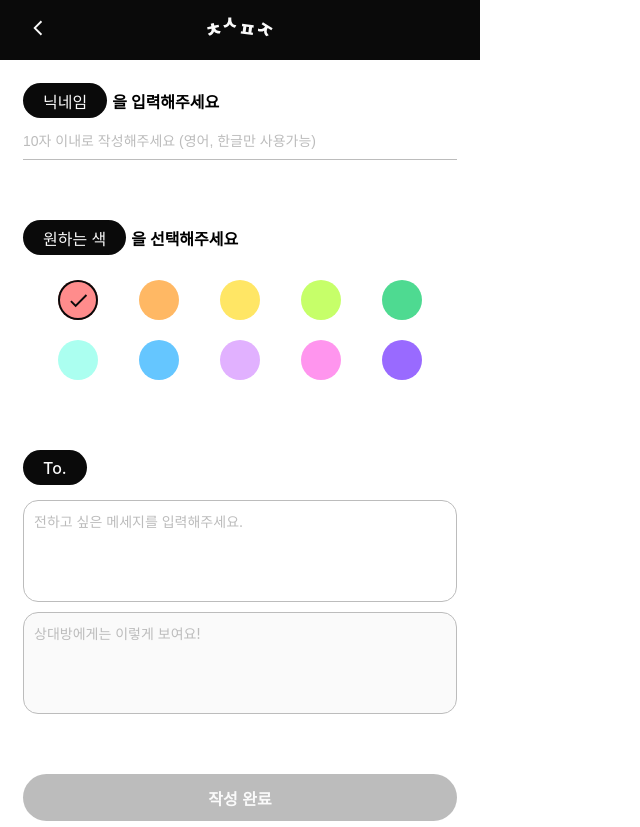
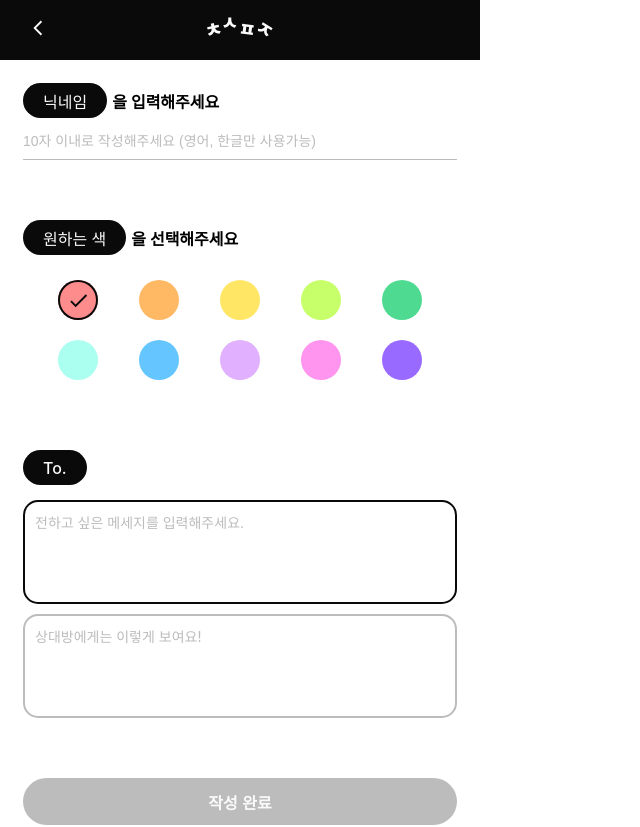
Before and after one commit to roundshoulder/cs-letter-frontend, a React (Create React App) app: page /create/1 in a window 1280 px wide. Shown: the top 827 px of the page, without its empty margins (0-640 px from the left). Built offline with nearby package versions, Linux system fonts and the light colour scheme; no server answers.

Commit message:
:lipstick: Update Create Textarea UI
Update Create Textarea UI

```diff
--- a/src/pages/Create.tsx
+++ b/src/pages/Create.tsx
@@ -33,10 +33,15 @@ const nicknameInput = css`
   border-bottom: solid 1px ${Theme.color.grey};
 `;
 const bodyTextArea = css`
-  border: solid 1.5px ${Theme.color.grey};
+  border: solid 2px ${Theme.color.grey};
   border-radius: 15px;
   min-height: 80px;
   resize: none;
+  background: none;
+`;
+
+const enableArea = css`
+  border: solid 2px ${Theme.color.black};
 `;
 
 function Create() {
@@ -105,7 +110,7 @@ function Create() {
           {name}
         </div>
         <textarea
-          className={bodyTextArea}
+          className={`${bodyTextArea} ${enableArea}`}
           placeholder="전하고 싶은 메세지를 입력해주세요."
           onChange={e => {
             setForm({ ...form, body: e.target.value });
```
